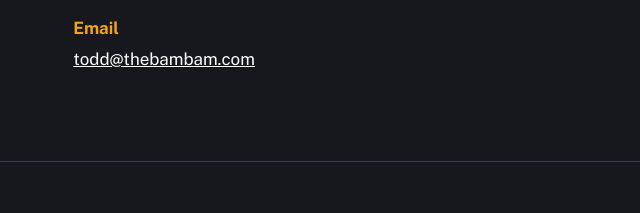
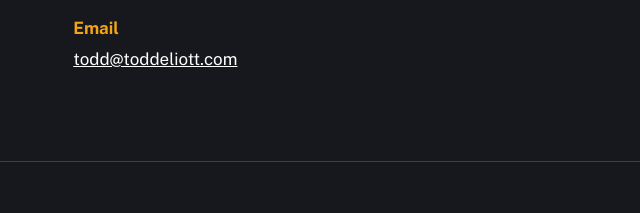
Before and after one commit to todd901/builditapprenticeship, a plain HTML site: page index.html in a window 1280 px wide. Shown: the part 9575-9788 px from the top of the page, 640-1280 px from the left. Drawn offline with nearby package versions, Linux system fonts and the light colour scheme.

Commit message:
Add files via upload

```diff
--- a/index.html
+++ b/index.html
@@ -455,14 +455,14 @@
       <h2>Apply or ask a question</h2>
       <p class="intro">Tell us which track interests you and we'll set up a call. There's no cost to apply.</p>
       <div class="ctas" style="display:flex;gap:14px;flex-wrap:wrap">
-        <a class="btn" href="mailto:todd@thebambam.com?subject=B.U.I.L.D.%20IT%20application">Email to apply</a>
+        <a class="btn" href="mailto:todd@toddeliott.com?subject=B.U.I.L.D.%20IT%20application">Email to apply</a>
         <a class="btn ghost" href="tel:+15167103374">Call 516-710-3374</a>
       </div>
     </div>
     <dl>
       <dt>Office</dt><dd>555 Broadhollow Road #327<br>Melville, NY 11747</dd>
       <dt>Phone</dt><dd><a href="tel:+15167103374">516-710-3374</a></dd>
-      <dt>Email</dt><dd><a href="mailto:todd@thebambam.com">todd@thebambam.com</a></dd>
+      <dt>Email</dt><dd><a href="mailto:todd@toddeliott.com">todd@toddeliott.com</a></dd>
     </dl>
   </div>
 </section>
```
